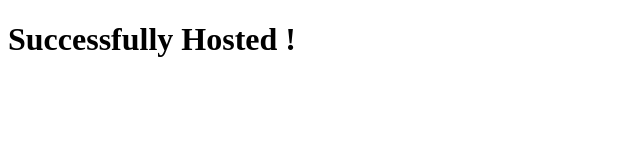
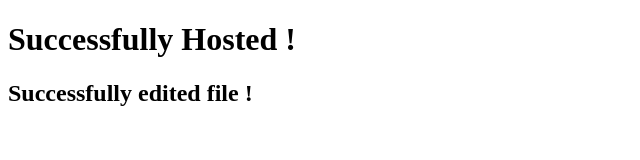
Before and after one commit to vitthalhumbe/DemoHTML, a plain HTML site: page index.html in a window 1280 px wide. Shown: the whole page, without its empty margins (0-640 px from the left). Drawn offline with Linux system fonts and the light colour scheme.

Commit message:
Update index.html
FILE UPDATED

```diff
--- a/index.html
+++ b/index.html
@@ -5,5 +5,6 @@
   </head>
   <body>
     <h1>Successfully Hosted !</h1>
+    <h2>Successfully edited file !</h2>
   </body>
 </html>
```
